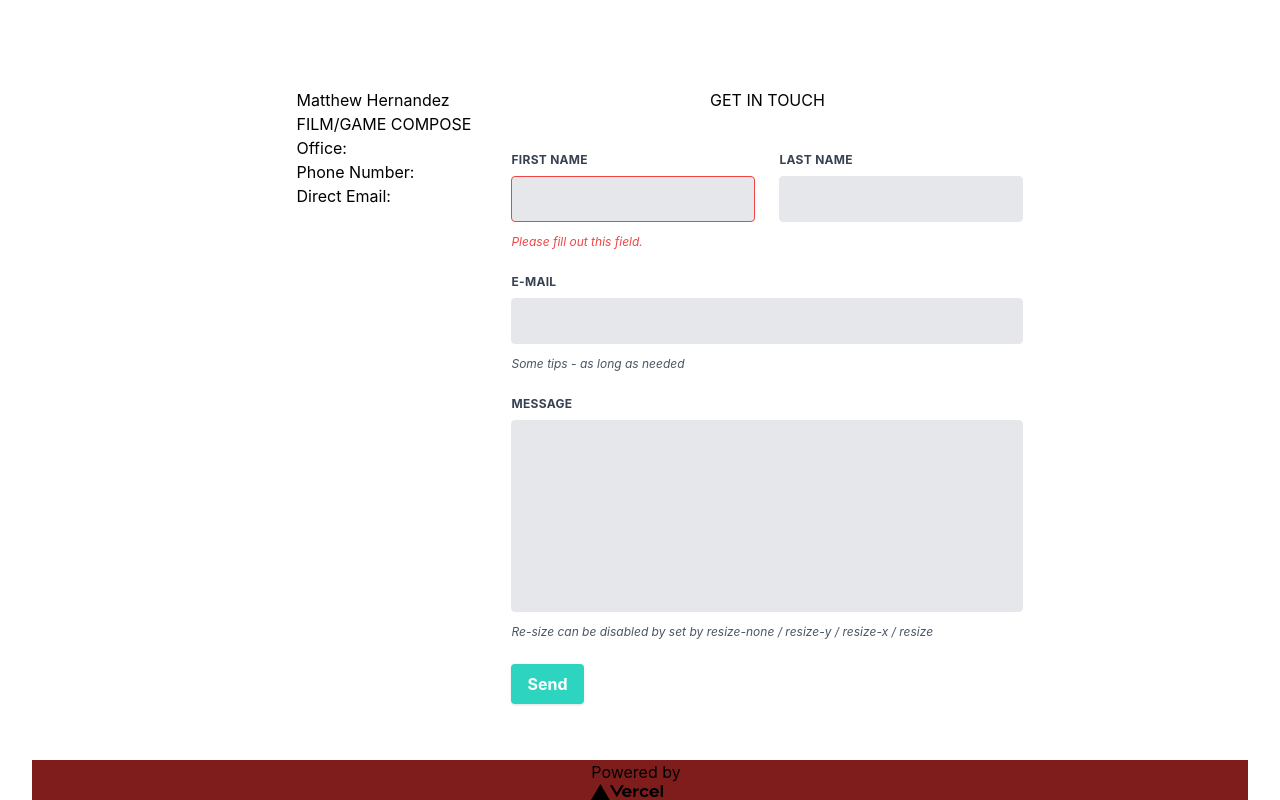
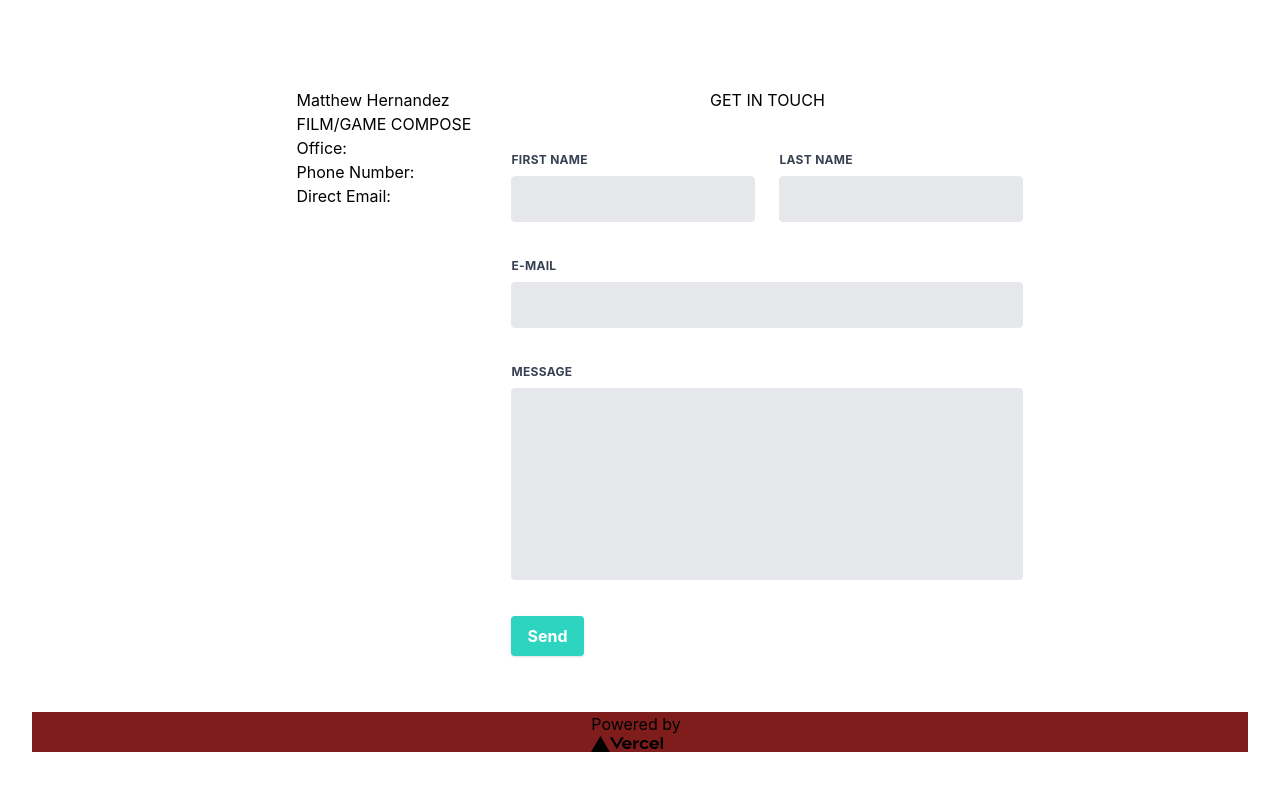
Before and after one commit to Cyber-Digital-llc/Matthews-Portfolio-Website-FE, a Next.js app: page / in a window 1280 px wide. Shown: the part 2872-3672 px from the top of the page. After the commit the page ends 3624 px from the top, so only its background shows below. Built offline with nearby package versions, Linux system fonts and the light colour scheme.

Commit message:
added built it form validation

```diff
--- a/components/Contact.jsx
+++ b/components/Contact.jsx
@@ -23,30 +23,32 @@ const Contact = () => {
             <div className="w-full md:w-1/2 px-3 mb-6 md:mb-0">
               <label
                 className="block uppercase tracking-wide text-gray-700 text-xs font-bold mb-2"
-                for="grid-first-name"
+                for="first-name"
               >
                 First Name
               </label>
               <input
-                className="appearance-none block w-full bg-gray-200 text-gray-700 border border-red-500 rounded py-3 px-4 mb-3 leading-tight focus:outline-none focus:bg-white"
-                id="grid-first-name"
+                className="appearance-none block w-full bg-gray-200 text-gray-700 border border-gray-200 rounded py-3 px-4 mb-3 leading-tight focus:outline-none focus:bg-white"
+                id="first-name"
                 type="text"
+                name="first-name"
+                required
+                minlength={2}
+                maxLength={20}
               />
-              <p className="text-red-500 text-xs italic">
-                Please fill out this field.
-              </p>
             </div>
             <div className="w-full md:w-1/2 px-3">
               <label
                 className="block uppercase tracking-wide text-gray-700 text-xs font-bold mb-2"
-                for="grid-last-name"
+                for="last-name"
               >
                 Last Name
               </label>
               <input
                 className="appearance-none block w-full bg-gray-200 text-gray-700 border border-gray-200 rounded py-3 px-4 leading-tight focus:outline-none focus:bg-white focus:border-gray-500"
-                id="grid-last-name"
+                id="last-name"
                 type="text"
+                required
               />
             </div>
           </div>
@@ -54,7 +56,7 @@ const Contact = () => {
             <div className="w-full px-3">
               <label
                 className="block uppercase tracking-wide text-gray-700 text-xs font-bold mb-2"
-                for="grid-password"
+                for="password"
               >
                 E-mail
               </label>
@@ -62,27 +64,29 @@ const Contact = () => {
                 className="appearance-none block w-full bg-gray-200 text-gray-700 border border-gray-200 rounded py-3 px-4 mb-3 leading-tight focus:outline-none focus:bg-white focus:border-gray-500"
                 id="email"
                 type="email"
+                required
               />
-              <p className="text-gray-600 text-xs italic">
+              {/* <p className="text-gray-600 text-xs italic">
                 Some tips - as long as needed
-              </p>
+              </p> */}
             </div>
           </div>
           <div className="flex flex-wrap -mx-3 mb-6">
             <div className="w-full px-3">
               <label
                 className="block uppercase tracking-wide text-gray-700 text-xs font-bold mb-2"
-                for="grid-password"
+                for="password"
               >
                 Message
               </label>
               <textarea
                 className=" no-resize appearance-none block w-full bg-gray-200 text-gray-700 border border-gray-200 rounded py-3 px-4 mb-3 leading-tight focus:outline-none focus:bg-white focus:border-gray-500 h-48 resize-none"
                 id="message"
+                required
               ></textarea>
               <p className="text-gray-600 text-xs italic">
-                Re-size can be disabled by set by resize-none / resize-y /
-                resize-x / resize
+                {/* Re-size can be disabled by set by resize-none / resize-y /
+                resize-x / resize */}
               </p>
             </div>
           </div>
@@ -90,7 +94,7 @@ const Contact = () => {
             <div className="md:w-1/3">
               <button
                 className="shadow bg-teal-400 hover:bg-teal-400 focus:shadow-outline focus:outline-none text-white font-bold py-2 px-4 rounded"
-                type="button"
+                type="submit"
               >
                 Send
               </button>
```
